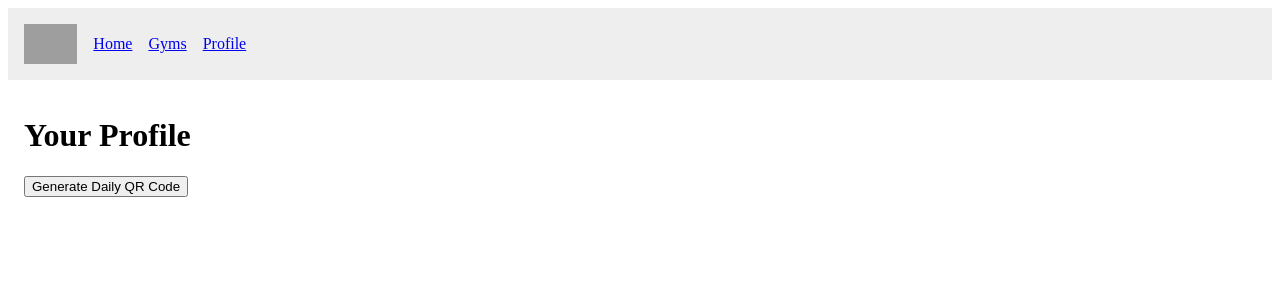
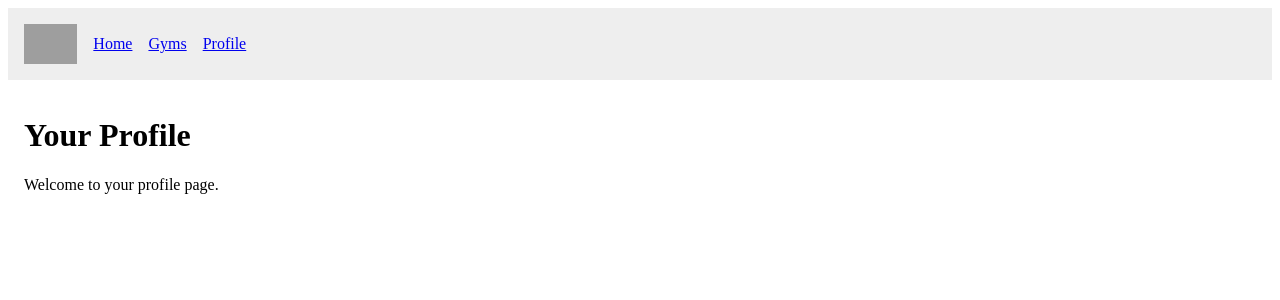
Before and after one commit to StartedtoCodewithAI/FitSpot, a React (Vite) app: page /profile in a window 1280 px wide. Shown: the top 300 px of the page. Built offline with nearby package versions, Linux system fonts and the light colour scheme; grey boxes are pictures that could not be loaded; the HTML template or start-up script is replaced by a standard one.

Commit message:
Update profile.jsx

```diff
--- a/src/pages/profile.jsx
+++ b/src/pages/profile.jsx
@@ -1,58 +1,10 @@
-import React, { useState } from "react";
-import QRCode from "qrcode.react";
-
-const BACKEND_URL = import.meta.env.VITE_BACKEND_URL || "https://fitspot-backend-production.up.railway.app";
+import React from "react";
 
 export default function Profile() {
-  const [qrCodeData, setQrCodeData] = useState(null);
-  const [loading, setLoading] = useState(false);
-  const [error, setError] = useState(null);
-
-  async function generateQRCode() {
-    setLoading(true);
-    setError(null);
-
-    try {
-      const response = await fetch(`${BACKEND_URL}/api/generate-code`, {
-        method: "POST",
-        headers: {
-          "Content-Type": "application/json",
-          // Add auth headers if needed
-        },
-        body: JSON.stringify({
-          userId: "USER_ID_HERE" // Replace with actual logged-in user ID from your auth context
-        }),
-      });
-
-      if (!response.ok) {
-        throw new Error("Failed to generate code");
-      }
-
-      const data = await response.json();
-      setQrCodeData(data.code);
-    } catch (err) {
-      setError(err.message || "Error generating QR code");
-    } finally {
-      setLoading(false);
-    }
-  }
-
   return (
     <div style={{ padding: "1rem" }}>
       <h1>Your Profile</h1>
-
-      <button onClick={generateQRCode} disabled={loading}>
-        {loading ? "Generating..." : "Generate Daily QR Code"}
-      </button>
-
-      {error && <p style={{ color: "red" }}>{error}</p>}
-
-      {qrCodeData && (
-        <div style={{ marginTop: "1rem" }}>
-          <QRCode value={qrCodeData} size={256} />
-          <p>Show this QR code at partner gyms to enter for the day.</p>
-        </div>
-      )}
+      <p>Welcome to your profile page.</p>
     </div>
   );
 }
```
